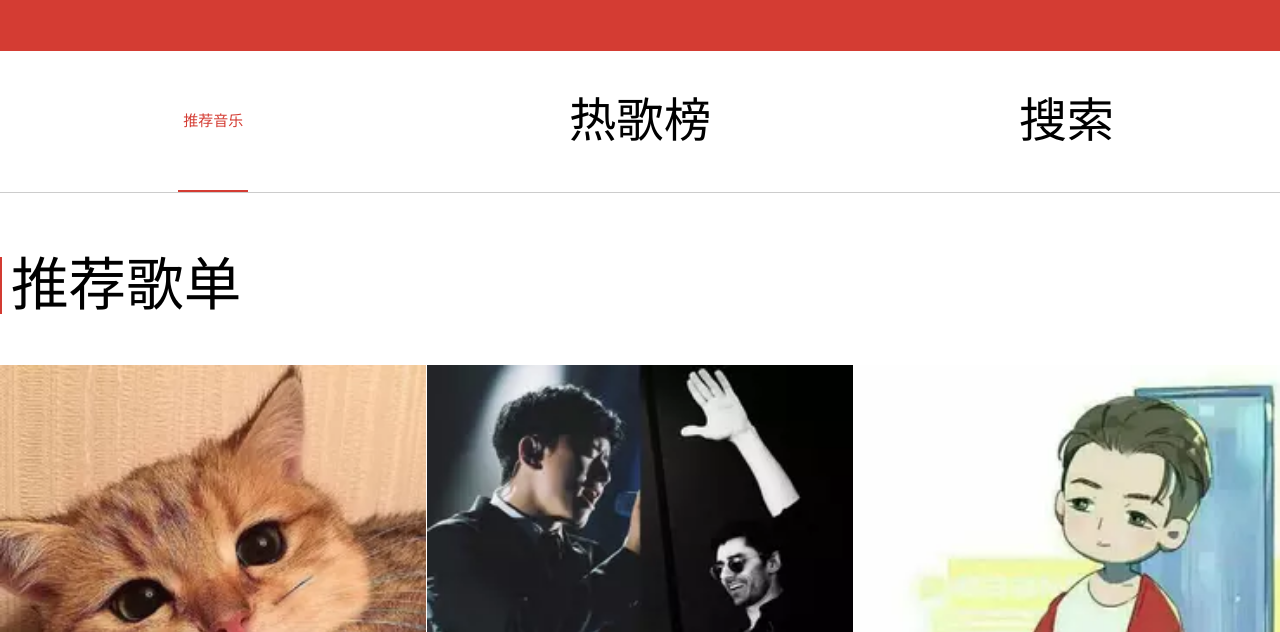
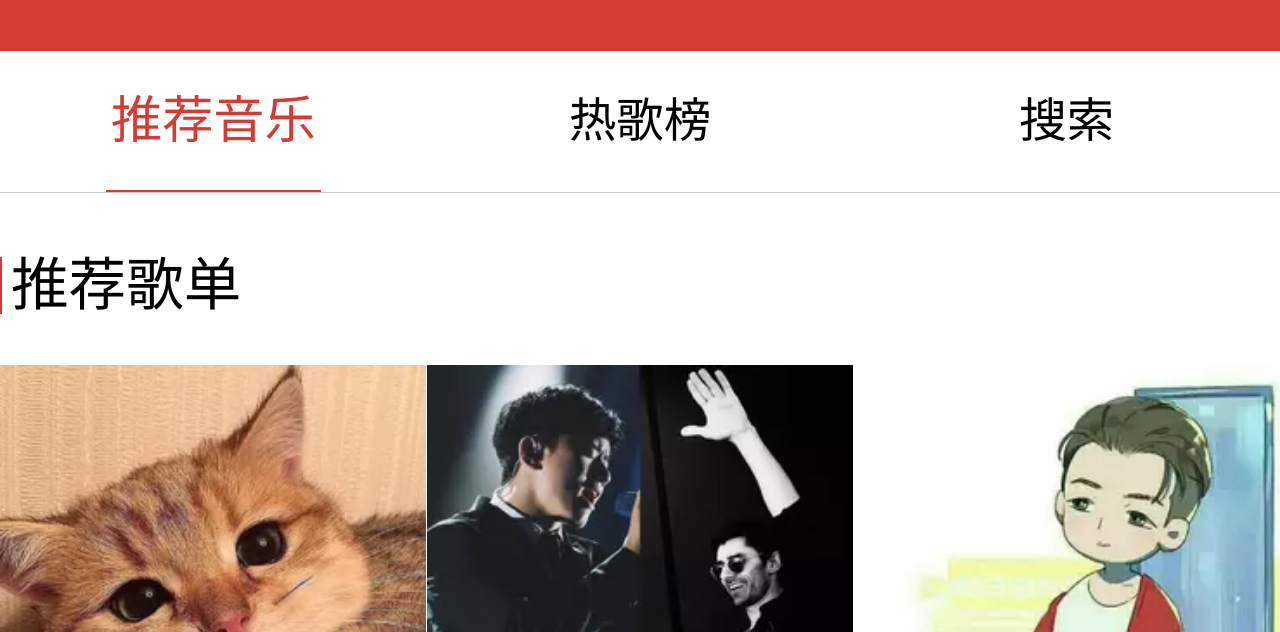
Before and after one commit to Cobatkao/MusicPlayer, a plain HTML site: page index.html in a window 1280 px wide. Shown: the part 168-800 px from the top of the page. Drawn offline with nearby package versions, Linux system fonts and the light colour scheme.

Commit message:
修复单位问题

```diff
--- a/index.css
+++ b/index.css
@@ -86,7 +86,7 @@ section>h2:first-child {
 /*点击触发下划线*/
 .sitenav>ol>li.active>span {
   border-bottom: 2px solid #d43c33;
-  font-size: 15px;
+  font-size: 4vw;
 }
 
 .playlists {
```
